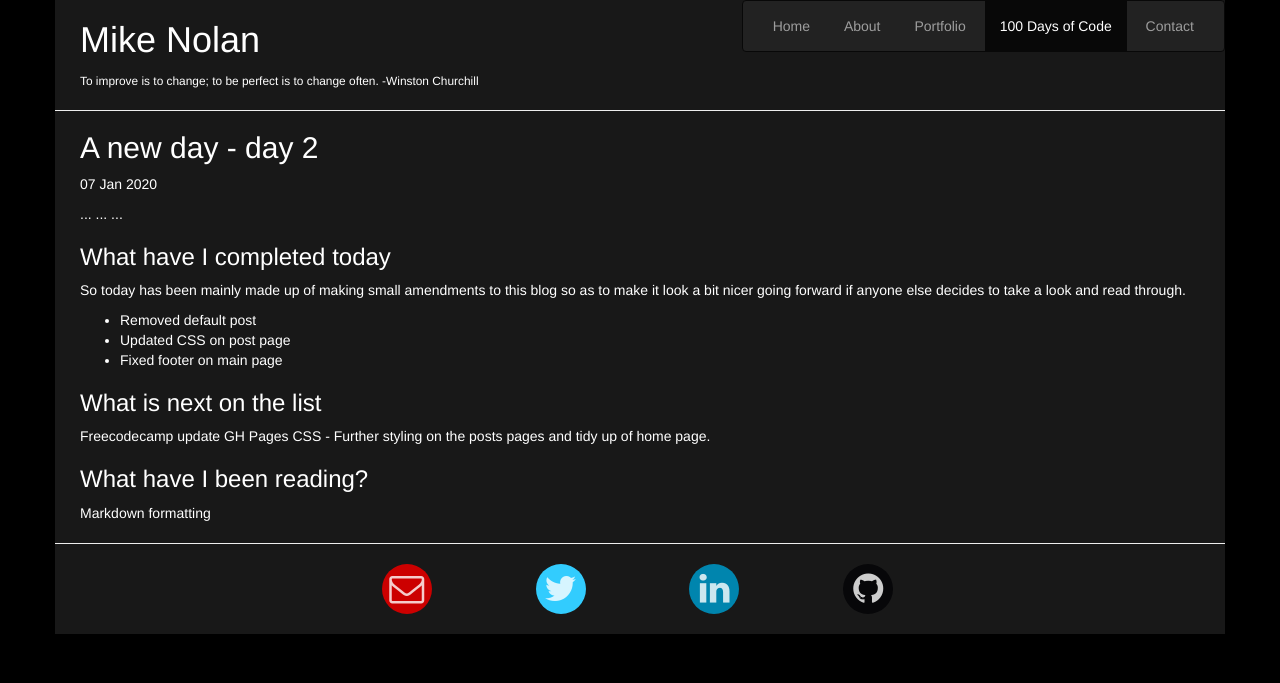
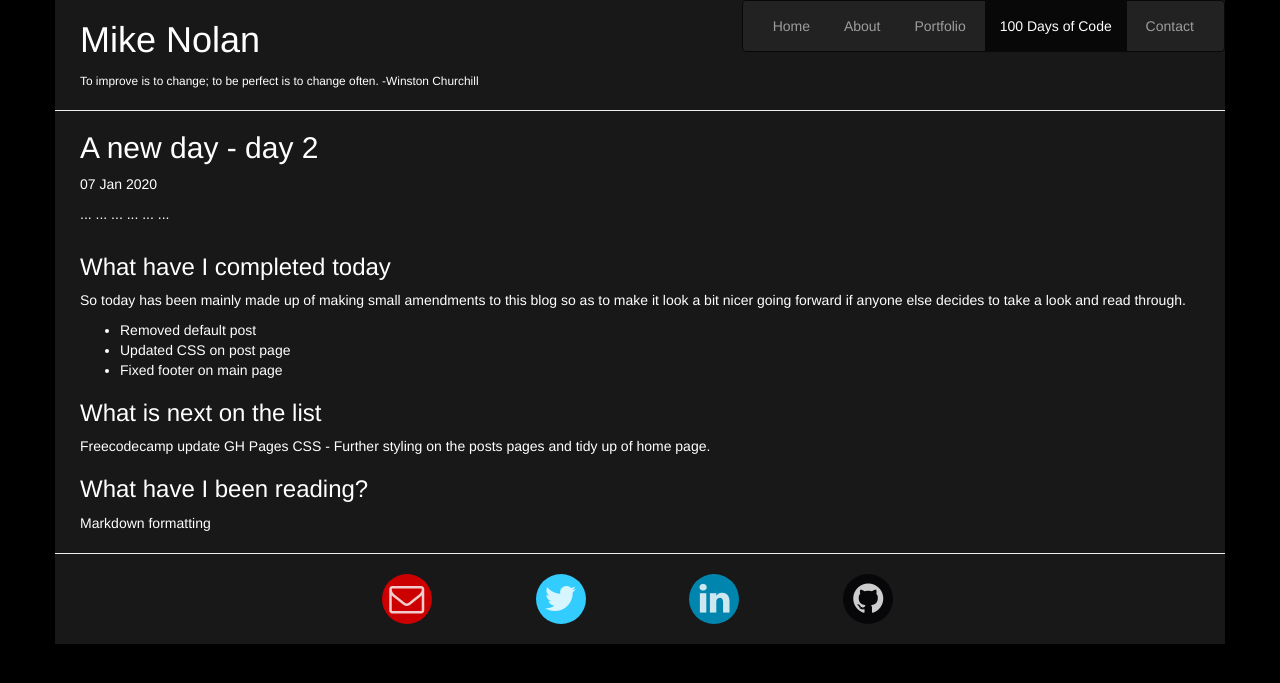
Before and after one commit to mikechristopher/100daysofcode, a Jekyll site: the page built from _posts/2021-01-07-A-New-Day-Day2.md, in a window 1280 px wide. Shown: the top 683 px of the page. Built offline with Jekyll 4.4.1, drawn with Linux system fonts in a browser that asks for light colours; nearby versions of some CDN libraries.

Commit message:
separate posts from header

```diff
--- a/_layouts/post.html
+++ b/_layouts/post.html
@@ -3,7 +3,7 @@ layout: default
 ---
 <h2>{{ page.title }}</h2>
 <p class="meta">{{ page.date | date_to_string }}</p>
-... ... ...
+<div class="sep">... ... ... ... ... ...</div>
 <div class="post">
   {{ content }}
 </div>
--- a/css/main.css
+++ b/css/main.css
@@ -60,6 +60,10 @@
   .container a:hover {
     color: #B68000;
     text-decoration: underline;
+  }
+
+  .sep {
+    padding-bottom: 10px;
   }
   /* TODO: Review rest of CSS in order to confirm its all being used and strip out any uncessary from main site. */
 
```
